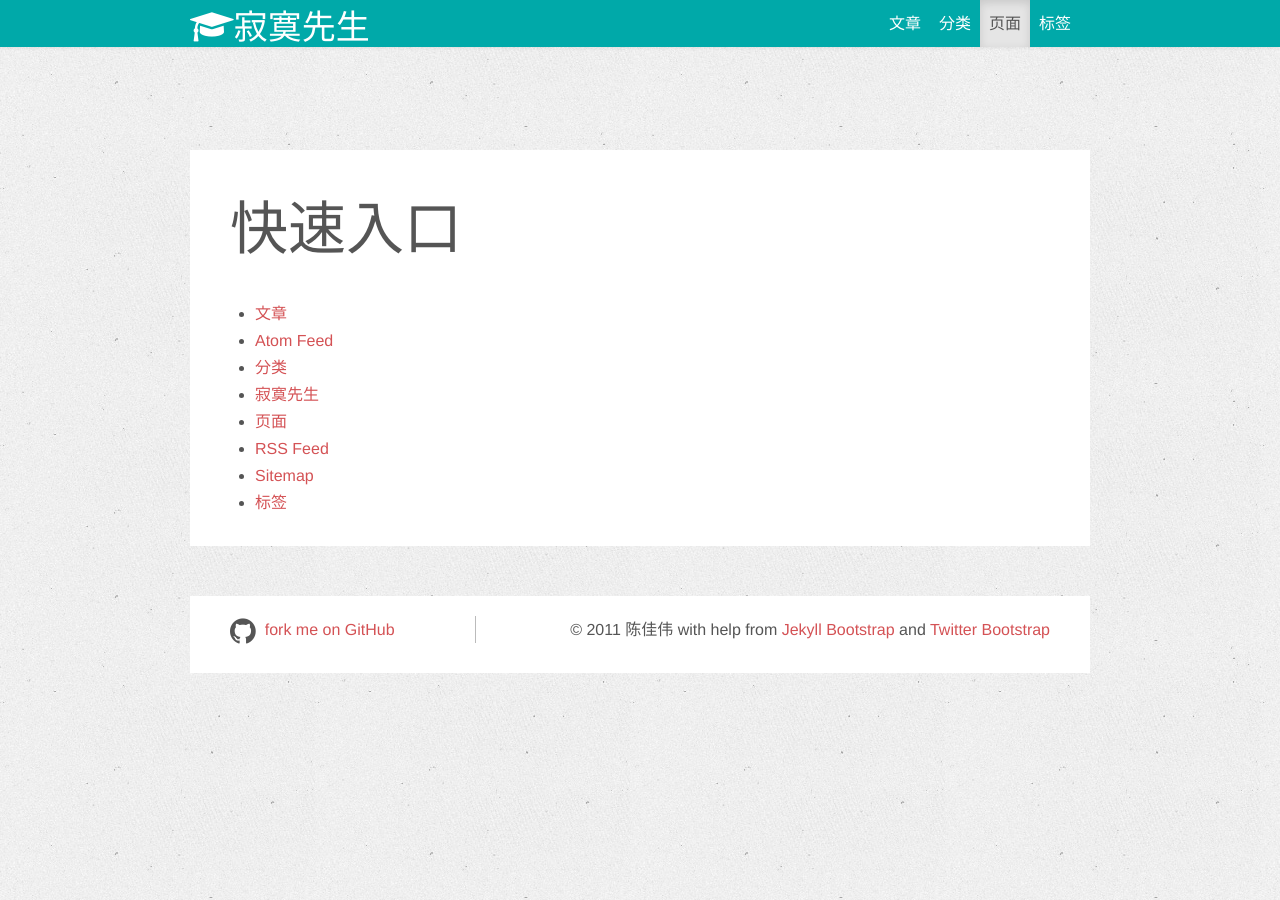
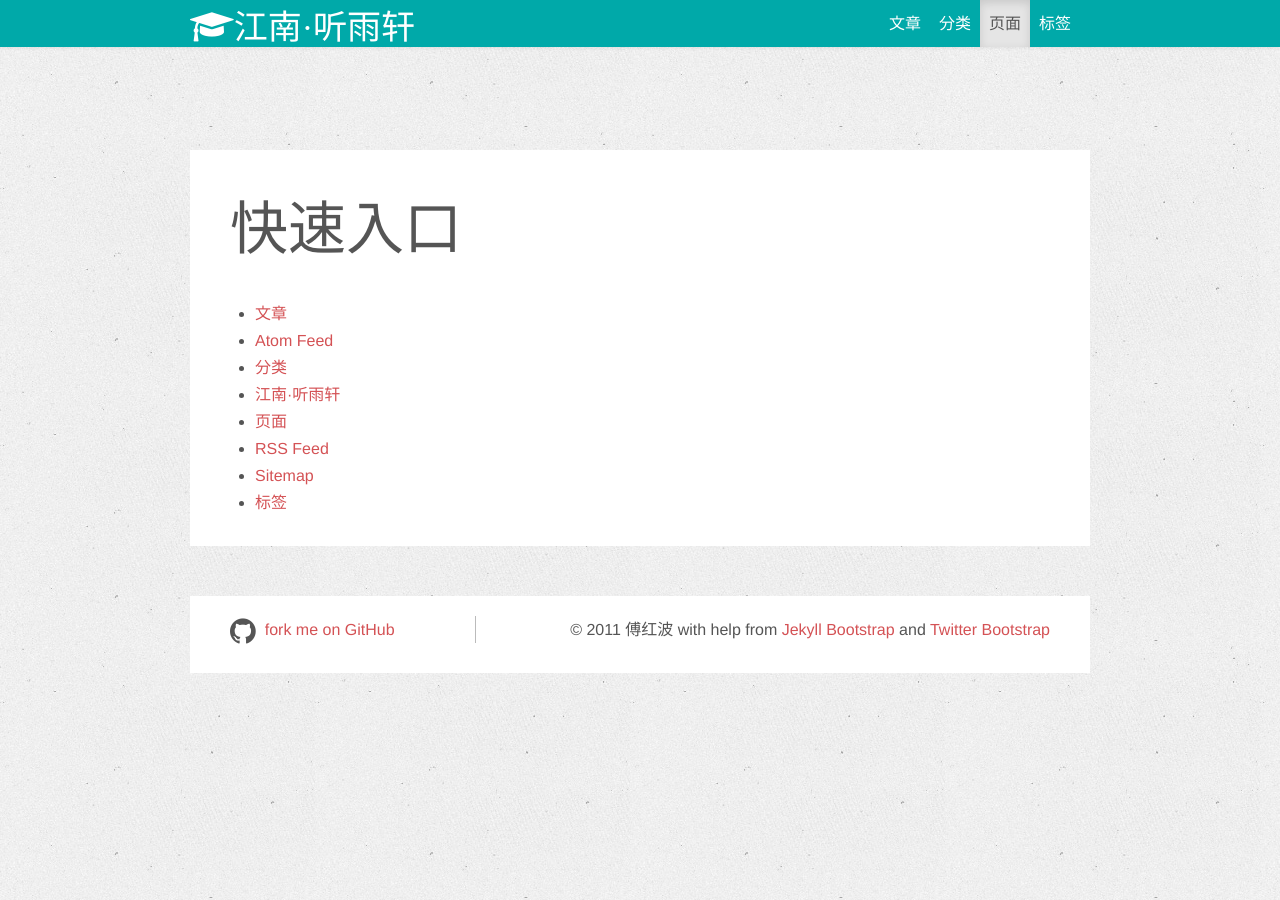
Before and after one commit to blurty/blog, a Jekyll site: the page built from pages.html, in a window 1280 px wide. Built offline with Jekyll 4.4.1, drawn with Linux system fonts in a browser that asks for light colours; nearby versions of some CDN libraries.

Commit message:
change some outlookings

```diff
--- a/_config.yml
+++ b/_config.yml
@@ -9,14 +9,14 @@ safe: false
 # Themes are encouraged to use these universal variables
 # so be sure to set them if your theme uses them.
 #
-title : 寂寞先生
+title : 江南·听雨轩
 tagline: Site Tagline
 author :
-  name : 陈佳伟
-  email : blah@email.test
-  github : username
-  twitter : username
-  feedburner : feedname
+  name : 傅红波
+  email : stevecloud@126.com
+  github : blurtheart
+  twitter : None
+  feedburner : None
 
 # The production_url is only used when full-domain names are needed
 # such as sitemap.txt
@@ -26,7 +26,7 @@ author :
 # Else if you are pushing to username.github.io, replace with your username.
 # Finally if you are pushing to a GitHub project page, include the project name at the end.
 #
-production_url : http://enml.github.io/blog
+production_url : http://blurtheart.github.io/blog
 
 # All Jekyll-Bootstrap specific configurations are namespaced into this hash
 #
```
Also changed, not shown: index.md (+2 -2 lines), README.md.
